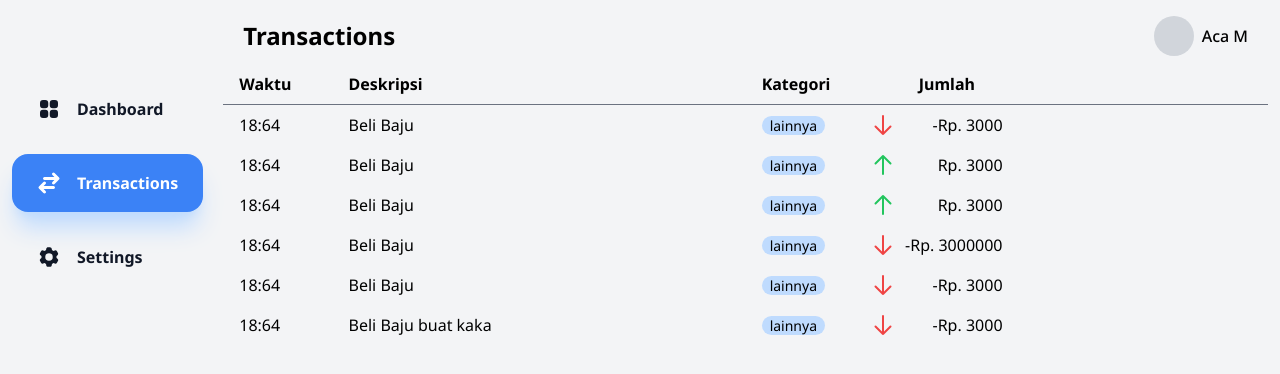
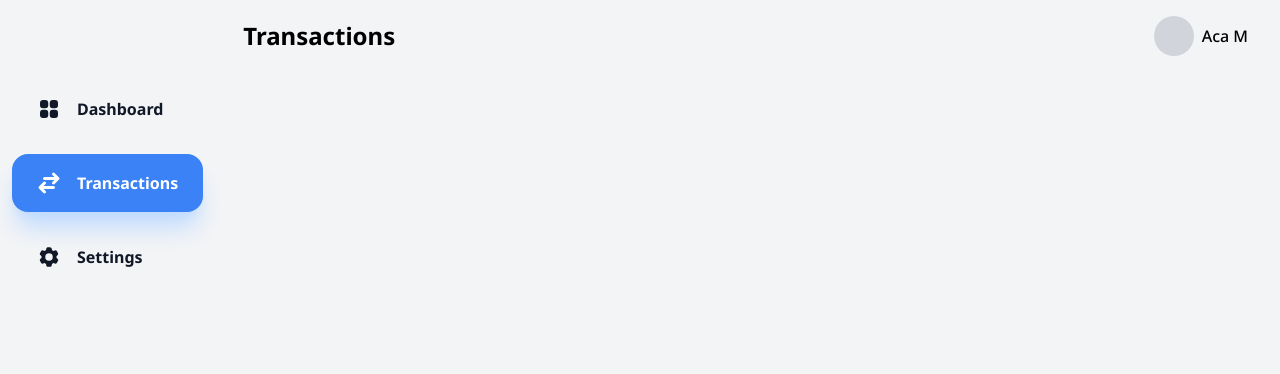
Before and after one commit to aacmal/finaki, a Next.js app: page /transactions in a window 1280 px wide. Shown: the top 374 px of the page. Built offline with nearby package versions, Linux system fonts and the light colour scheme.

Commit message:
Remove List Transactions components

```diff
--- a/components/Transactions/AllTransactions.tsx
+++ b/components/Transactions/AllTransactions.tsx
@@ -20,7 +20,8 @@ const AllTransactions = ({
 }: Props) => {
   return (
     <>
-      <TableContainer className='gap-10' tabelDescription='All Transactions'>
+
+      {/* <TableContainer className='gap-10' tabelDescription='All Transactions'>
         <TransactionHeader/>
         {
           transactionsData.map((transaction: Transaction, index) => (
@@ -39,7 +40,7 @@ const AllTransactions = ({
             </TableRow>
           ))
         }
-      </TableContainer>
+      </TableContainer> */}
       {/* <ul>
         <TransactionHeader/>
         {
```
